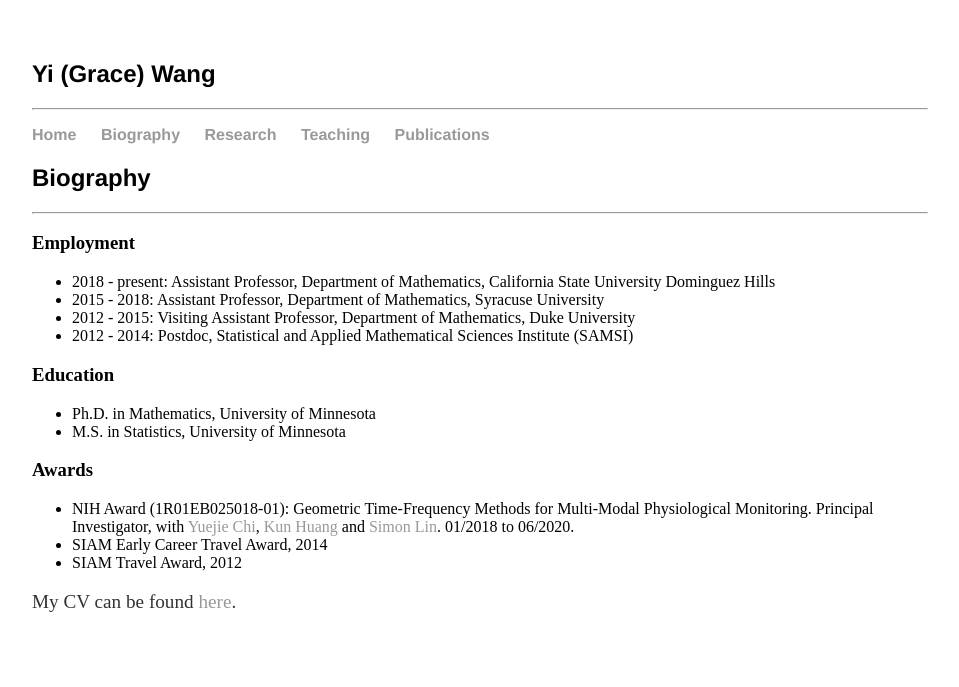
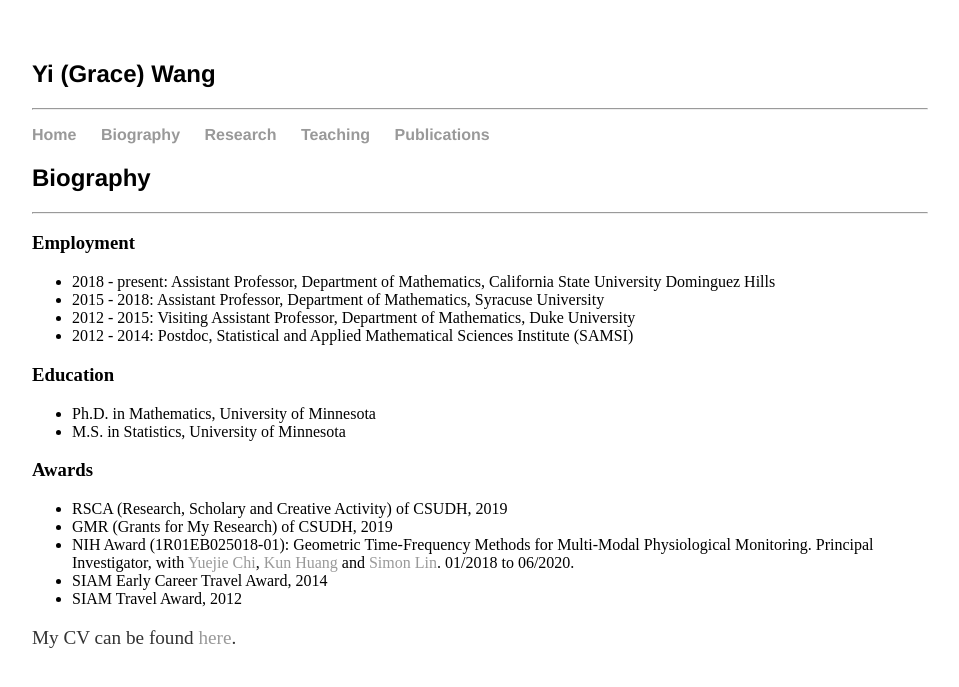
Before and after one commit to mathGrace/mathGrace.github.io, a Jekyll site: the page built from bio.md, in a window 1280 px wide. Shown: the top 687 px of the page, without its empty margins (160-1119 px from the left). Built offline with Jekyll 4.4.1, drawn with Linux system fonts in a browser that asks for light colours.

Commit message:
Update bio.md

```diff
--- a/bio.md
+++ b/bio.md
@@ -17,6 +17,8 @@ University Dominguez Hills
 - M.S. in Statistics, University of Minnesota
 
 ### Awards
+- RSCA (Research, Scholary and Creative Activity) of CSUDH, 2019
+- GMR (Grants for My Research) of CSUDH, 2019
 - NIH Award (1R01EB025018-01): Geometric Time-Frequency Methods for Multi-Modal
 Physiological Monitoring.
 Principal Investigator, with [Yuejie Chi](https://users.ece.cmu.edu/~yuejiec/), [Kun Huang](https://medicine.iu.edu/faculty/38697/huang-kun/) and [Simon Lin](https://www.nationwidechildrens.org/find-a-doctor/profiles/simon-m-lin). 01/2018 to 06/2020.
```
